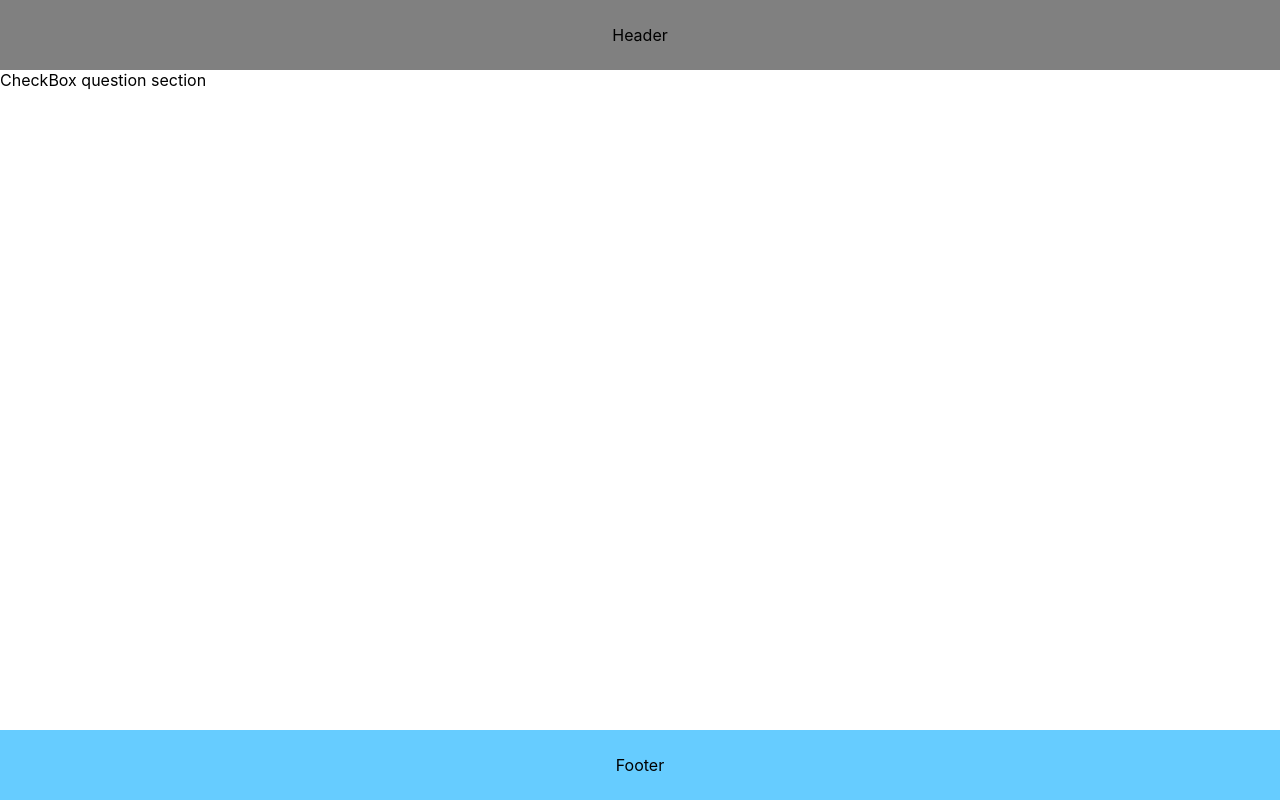
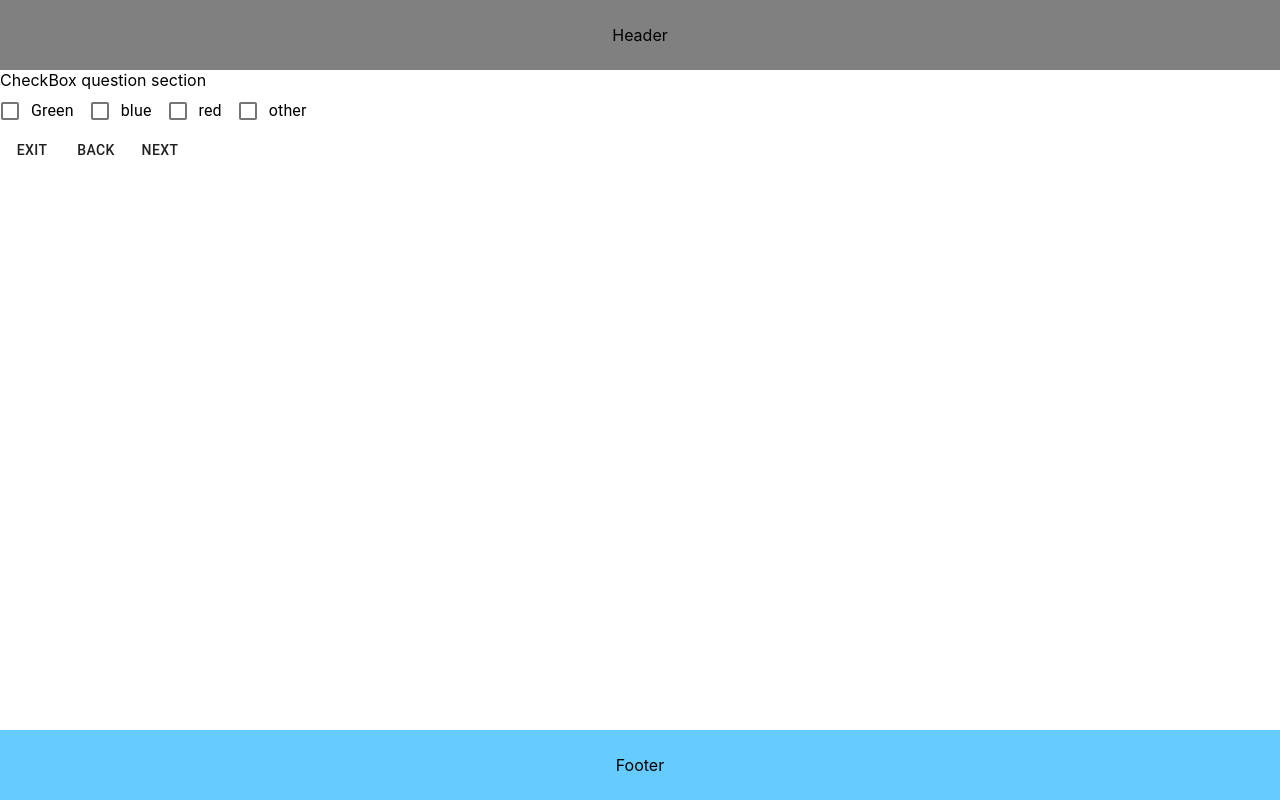
Before and after one commit to MaksymVershynin/question_test, a React (Create React App) app: page /check_box in a window 1280 px wide. Built offline with nearby package versions, Linux system fonts and the light colour scheme.

Commit message:
prepared mockup for checkboxes: :

```diff
--- a/src/pages/CheckBox/CheckBox.jsx
+++ b/src/pages/CheckBox/CheckBox.jsx
@@ -1,10 +1,115 @@
 import React from 'react'
 import './CheckBox.css'
 
+import { Redirect } from "react-router-dom";
+import {useDispatch, useSelector} from "react-redux"
+import { endPoll_AC } from "../../redux/actions"
+
+import {
+  FormGroup,
+  Checkbox,
+  FormControlLabel,
+  Button
+} from '@material-ui/core';
+
 const CheckBox = (props) => {
-  return (
+  const dispatch = useDispatch();
+  const [isRedirectHome, setRedirectHome] = React.useState(false);
+  const [isRedirectNext, setRedirectNext] = React.useState(false);
+  const [isRedirectBack, setRedirectBack] = React.useState(false);
+
+  const [state, setState] = React.useState({
+    green: false,
+    blue: false,
+    red: false,
+    checkedOther: false,
+  });
+
+  const handleChange = (event) => {
+    setState({ ...state, [event.target.name]: event.target.checked });
+  };
+
+  const next = () => {
+    // dispatch(
+    //   setRadioButtonAnswer_AC(
+    //     value === "other"
+    //       ? {isOther: true, value: other_answer}
+    //       : {isOther: false, value: value}
+    //   )
+    // )
+    setRedirectNext(true)
+  }
+
+  const back = () => {
+    // dispatch(
+    //   setRadioButtonAnswer_AC(
+    //     value === "other"
+    //       ? {isOther: true, value: other_answer}
+    //       : {isOther: false, value: value}
+    //   )
+    // )
+    setRedirectBack(true)
+  }
+
+  const exit = () => {
+    dispatch(endPoll_AC());
+    setRedirectHome(true)
+  }
+
+  return <>
+    {isRedirectHome && <Redirect to ='/' />}
+    {isRedirectNext && <Redirect to ='/user_details' />}
+    {isRedirectBack && <Redirect to ='/radio_button' />}
+
     <div>CheckBox question section</div>
-  )
-};
+    <FormGroup row>
+      <FormControlLabel
+        control={
+        <Checkbox
+          checked={state.green}
+          onChange={handleChange}
+          name="green"
+        />
+      }
+        label="Green"
+      />
+      <FormControlLabel
+        control={
+          <Checkbox
+            checked={state.blue}
+            onChange={handleChange}
+            name="blue"
+          />
+        }
+        label="blue"
+      />
+      <FormControlLabel
+        control={
+          <Checkbox
+            checked={state.red}
+            onChange={handleChange}
+            name="red"
+          />
+        }
+        label="red"
+      />
+       <FormControlLabel
+        control={<>
+          <Checkbox
+            checked={state.checkedOther}
+            onChange={handleChange}
+            name="checkedOther"
+          />
+          {state.checkedOther && <input/>}
+          </>
+        }
+        label={state.checkedOther ? null : "other"}
+      />
+    </FormGroup>
 
+    <Button onClick = {exit}>Exit</Button>
+    <Button onClick = {back}>Back</Button>
+    <Button onClick = {next}>Next</Button>
+  </>;
+}
 export default CheckBox;
--- a/src/pages/RadioButton/RadioButton.jsx
+++ b/src/pages/RadioButton/RadioButton.jsx
@@ -3,7 +3,7 @@ import './RadioButton.css'
 import {useDispatch, useSelector} from "react-redux"
 import {setRadioButtonAnswer_AC, endPoll_AC} from "../../redux/actions"
 
-import { Redirect, Link } from "react-router-dom";
+import { Redirect } from "react-router-dom";
 
 import {
   Radio,
@@ -21,31 +21,36 @@ const RadioButton = (props) => {
   const dispatch = useDispatch();
   const answer = useSelector(state => state.radioButtonAnswer)
 
-  const [isRedirect, setRedirect] = React.useState(false);
+  const [isRedirectHome, setRedirectHome] = React.useState(false);
+  const [isRedirectNext, setRedirectNext] = React.useState(false);
+  const [value, setValue] = React.useState(answer?.isOther ? "other" : answer?.value);
+  const [other_answer, setOtherAnswer] = React.useState(answer?.isOther && answer?.value);
 
-  console.log(answer)
-
-  const [value, setValue] = React.useState(answer?.isOther ? "other" : answer.value);
-  const [other_answer, setLocalAnswer] = React.useState(answer?.isOther ? answer.value : "other");
-
-  console.log(value)
-
-const handleChange = (event) => {
-  setValue(event.target.value)
-}
+  const next = () => {
+    dispatch(
+      setRadioButtonAnswer_AC(
+        value === "other"
+          ? {isOther: true, value: other_answer}
+          : {isOther: false, value: value}
+      )
+    )
+    setRedirectNext(true)
+  }
 
   const exit = () => {
     dispatch(endPoll_AC());
-    setRedirect(true)
+    setRedirectHome(true)
   }
 
   return <>
-    {isRedirect && <Redirect to ='/' />}
+    {isRedirectHome && <Redirect to ='/' />}
+    {isRedirectNext && <Redirect to ='/check_box' />}
+
     <div>RadioButton question section</div>
     <form onSubmit={exit}>
     <FormControl component="fieldset">
       <FormLabel component="legend">Which number do you like more?</FormLabel>
-      <RadioGroup aria-label="gender" name="gender1" value={value} onChange = {handleChange}>
+      <RadioGroup aria-label="gender" name="gender1" value={value} onChange = {e => setValue(e.target.value)}>
         <FormControlLabel value="1" control={<Radio />} label="number 1" />
         <FormControlLabel value="2" control={<Radio />} label="number 2" />
         {value === "other" ?
@@ -54,7 +59,7 @@ const handleChange = (event) => {
             type="number"
             id='other-for-radio_button'
             label = 'your number'
-            onChange = {event => setLocalAnswer(event.target.value)}
+            onChange = {event => setOtherAnswer(event.target.value)}
             required
           />
           :
@@ -67,8 +72,8 @@ const handleChange = (event) => {
 
     <div>Please, confirm your new answer by clicking on the button "Next" </div>
     <div>Your new answer --&gt; {value === "other" ? other_answer : value}</div>
-    <div>Your current answer --&gt; {answer.value}</div>
-    <Button onClick = {() => dispatch(setRadioButtonAnswer_AC(value === "other" ? {isOther: true, value: other_answer} : {isOther: false, value: value}))}>Next</Button>
+    <div>Your current answer --&gt; {answer?.value}</div>
+    <Button onClick = {next}>Next</Button>
 
   </>
 };
```
